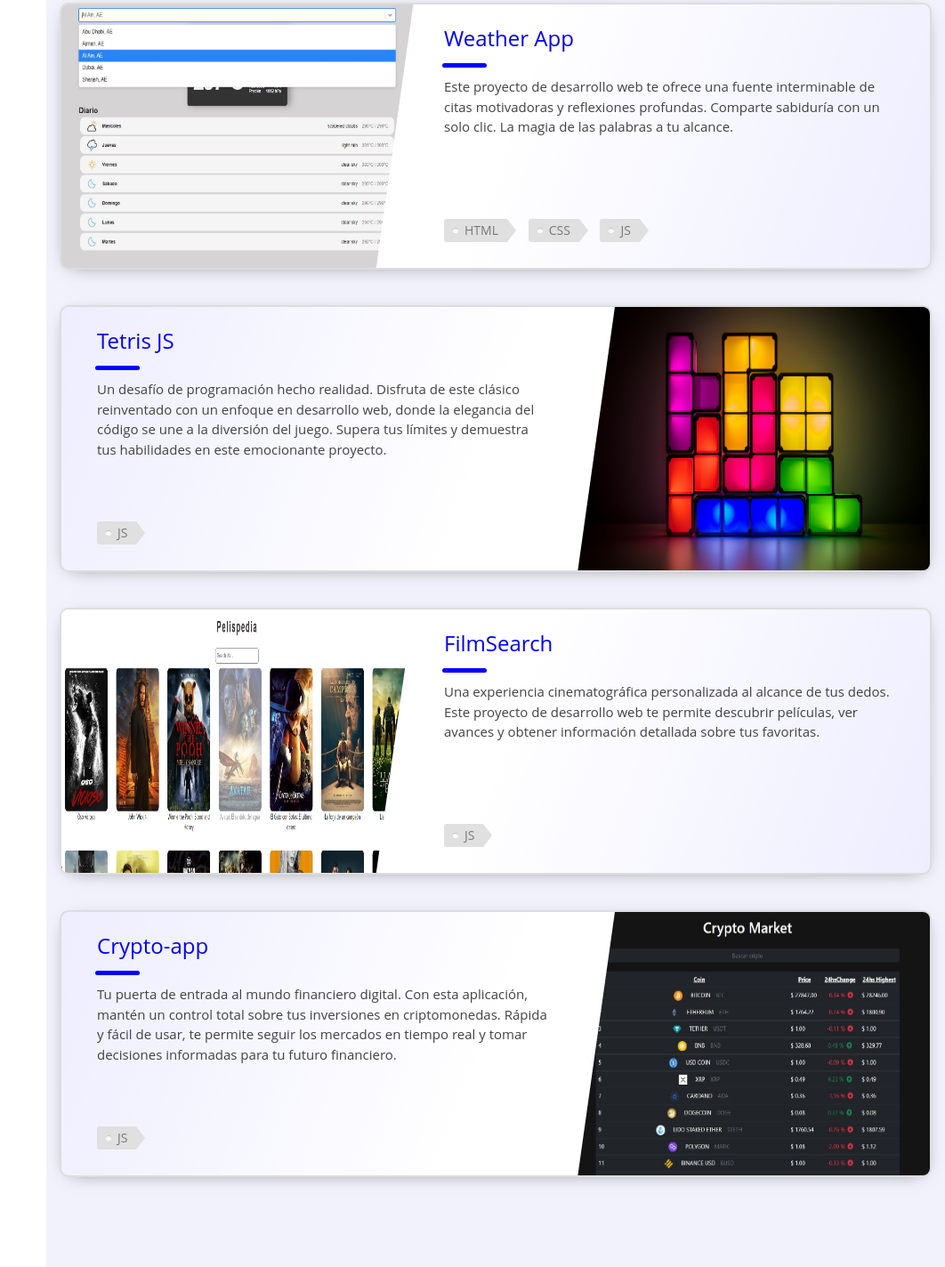
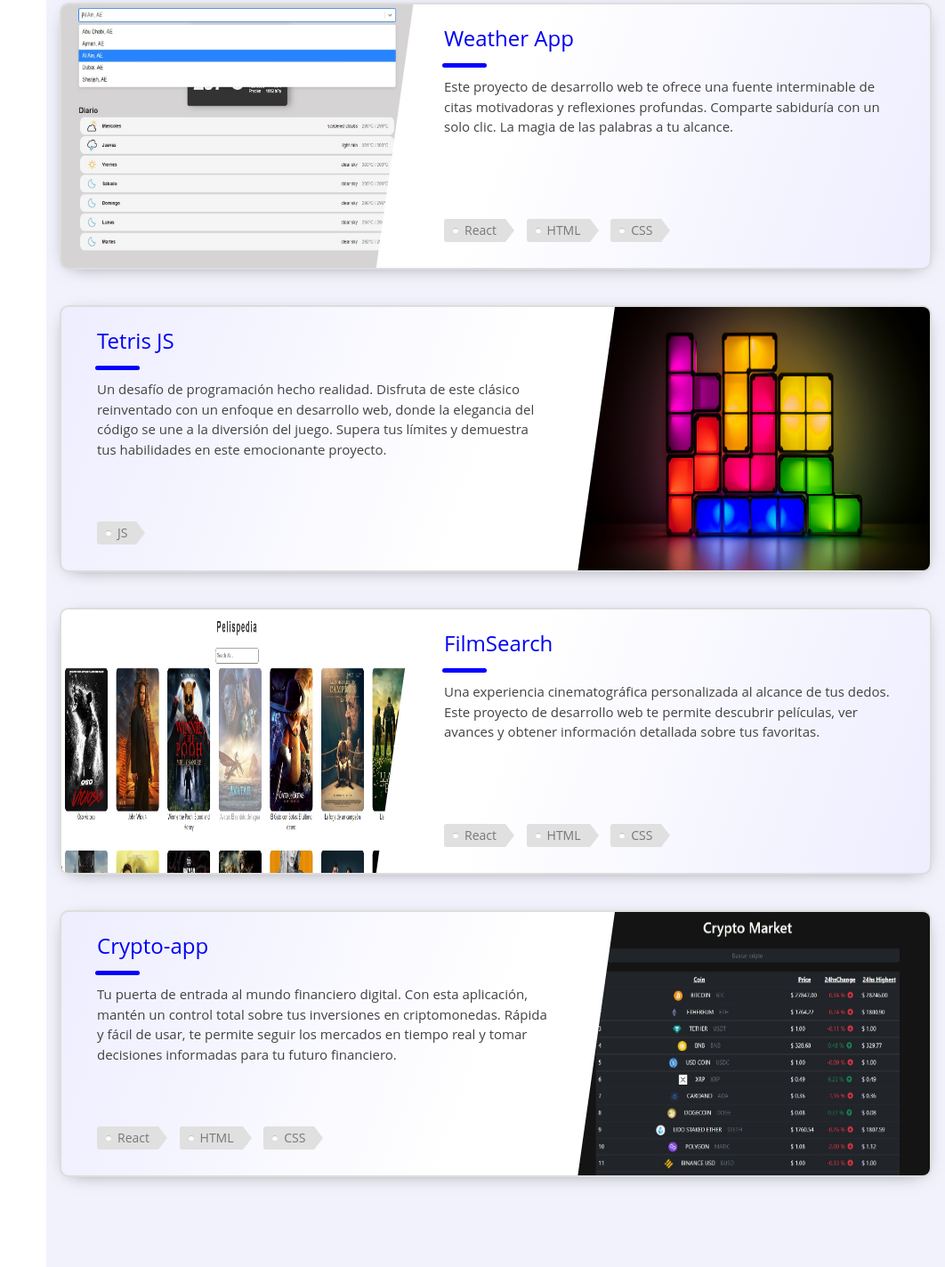
Before and after one commit to BrianPelaez/Responsive-Portfolio, a plain HTML site: page index.html in a window 1280 px wide. Shown: the part 3216-4640 px from the top of the page at 89% size, without its empty margins (218-1280 px from the left). Drawn offline with nearby package versions, Linux system fonts and the light colour scheme; a web font is replaced by a local one.

Commit message:
Fix links

```diff
--- a/index.html
+++ b/index.html
@@ -447,7 +447,6 @@
               </div>
             </div>
             <div class="row">
-
               <!-- Portafolio CONTAINER START -->
               <div class="projcard-container">
                 <!-- Portafolio NUEVO Item Start -->
@@ -521,9 +520,9 @@
                 </div>
 
                 <!-- Portafolio NUEVO Item End -->
-                  <!-- Portafolio NUEVO Item Start -->
+                <!-- Portafolio NUEVO Item Start -->
 
-                  <div
+                <div
                   class="projcard projcard-customcolor"
                   style="--projcard-color: blue"
                 >
@@ -547,9 +546,9 @@
                           magia de las palabras a tu alcance.
                         </div>
                         <div class="projcard-tagbox">
-                          <span class="projcard-tag">HTML</span>
-                          <span class="projcard-tag">CSS</span>
-                          <span class="projcard-tag">JS</span>
+                            <span class="projcard-tag">React</span>
+                            <span class="projcard-tag">HTML</span>
+                            <span class="projcard-tag">CSS</span>
                         </div>
                       </div>
                     </div>
@@ -598,7 +597,7 @@
                   style="--projcard-color: blue"
                 >
                   <a
-                    href="https://github.com/BrianPelaez/FilmSearch/blob/main/src/App.js"
+                    href="https://github.com/BrianPelaez/FilmSearch"
                     class="projcard-link"
                   >
                     <div class="projcard-innerbox">
@@ -617,7 +616,9 @@
                           información detallada sobre tus favoritas.
                         </div>
                         <div class="projcard-tagbox">
-                          <span class="projcard-tag">JS</span>
+                          <span class="projcard-tag">React</span>
+                          <span class="projcard-tag">HTML</span>
+                          <span class="projcard-tag">CSS</span>
                         </div>
                       </div>
                     </div>
@@ -631,7 +632,7 @@
                   style="--projcard-color: blue"
                 >
                   <a
-                    href="https://github.com/BrianPelaez/FilmSearch/blob/main/src/App.js"
+                    href="https://github.com/BrianPelaez/Crypto-app"
                     class="projcard-link"
                   >
                     <div class="projcard-innerbox">
@@ -646,13 +647,14 @@
                         <div class="projcard-description">
                           Tu puerta de entrada al mundo financiero digital. Con
                           esta aplicación, mantén un control total sobre tus
-                          inversiones en criptomonedas. Rápida y fácil
-                          de usar, te permite seguir los mercados en tiempo
-                          real y tomar
+                          inversiones en criptomonedas. Rápida y fácil de usar,
+                          te permite seguir los mercados en tiempo real y tomar
                           decisiones informadas para tu futuro financiero.
                         </div>
                         <div class="projcard-tagbox">
-                          <span class="projcard-tag">JS</span>
+                          <span class="projcard-tag">React</span>
+                          <span class="projcard-tag">HTML</span>
+                          <span class="projcard-tag">CSS</span>
                         </div>
                       </div>
                     </div>
```
